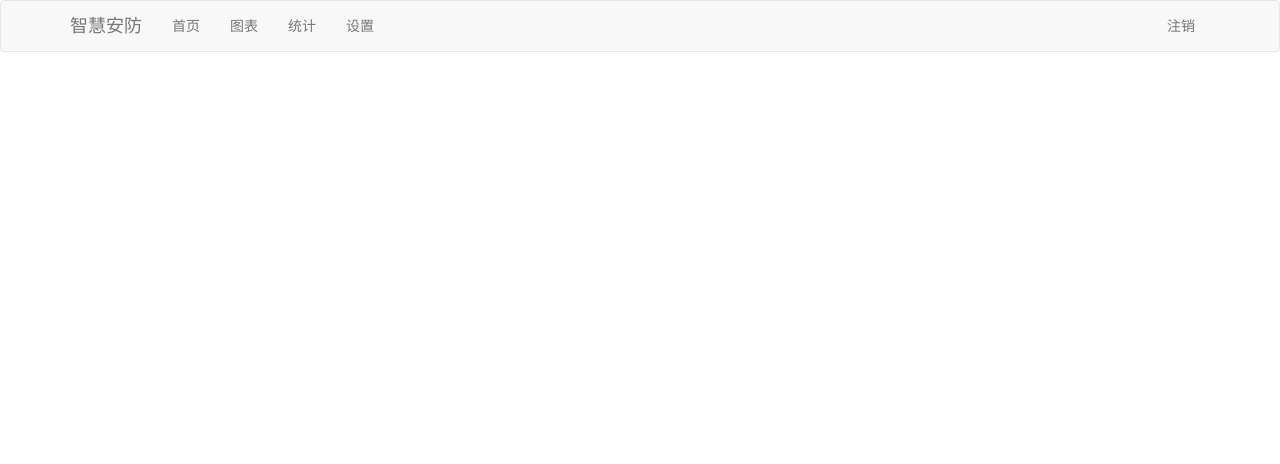
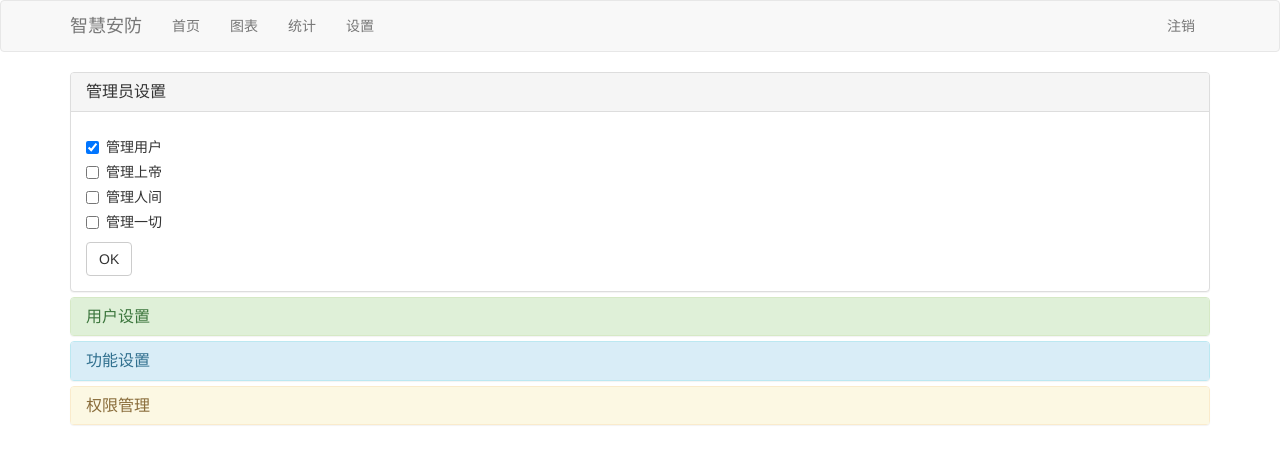
Before and after one commit to xdyangwei/smarttrack, a Flask app: template app/templates/settings.html in a window 1280 px wide. Shown: the top 464 px of the page. Run offline with Flask 2, Linux system fonts and the light colour scheme; a user stored in the database is signed in; tables that the repository leaves empty hold one stand-in row (values such as "Sample post"); the template is opened without the code that fills it: values that come from a table or form of the project are taken from there, most other values are stand-ins (such as "Sample title", 1, 10 or a date in 2020); parts of the project's set-up code (start-up, migrations or seed data) failed here and were passed over; some libraries are stand-ins or nearby versions.

Commit message:
add setting

```diff
--- a/app/main/forms.py
+++ b/app/main/forms.py
@@ -11,3 +11,13 @@ class VideoForm(FlaskForm):
     switch_map = BooleanField(u'Open the map', default=1)
     switch_video = BooleanField(u'Open the video')
     submit = SubmitField(u'Submit')
+
+
+
+class SetForm(FlaskForm):
+    a = BooleanField(u'管理用户', default=1)
+    b = BooleanField(u'管理上帝')
+    c = BooleanField(u'管理人间')
+    d = BooleanField(u'管理一切')
+
+    submit = SubmitField(u'OK')
--- a/app/main/views.py
+++ b/app/main/views.py
@@ -102,7 +102,9 @@ def video_feed():
 
 @main.route('/settings', methods=['GET', 'POST'])
 def settings():
-    return render_template('settings.html')
+    from .forms import SetForm
+    form = SetForm()
+    return render_template('settings.html', form = form)
 
 
 @main.route('/tables', methods=['GET', 'POST'])
--- a/app/templates/settings.html
+++ b/app/templates/settings.html
@@ -1,8 +1,84 @@
 
 {% extends "base.html" %}
+{% import "bootstrap/wtf.html" as wtf %}
 
 {% block title %}Settings{% endblock %}
 
 {% block page_content %}
+<div class="panel-group" id="accordion">
+        <div class="panel panel-default">
+            <div class="panel-heading">
+                <h4 class="panel-title">
+                    <a data-toggle="collapse" data-parent="#accordion"
+                       href="#collapseOne">
+                        管理员设置
+                    </a>
+                </h4>
+            </div>
+            <div id="collapseOne" class="panel-collapse collapse in">
+                    <div class="panel-body">
+                            {{ wtf.quick_form(form) }}
+                        </div>
+            </div>
+        </div>
+        <div class="panel panel-success">
+            <div class="panel-heading">
+                <h4 class="panel-title">
+                    <a data-toggle="collapse" data-parent="#accordion"
+                       href="#collapseTwo">
+                        用户设置
+                    </a>
+                </h4>
+            </div>
 
+            <div id="collapseTwo" class="panel-collapse collapse">
+                <div class="panel-body">
+                        {{ wtf.quick_form(form) }}
+                </div>
+            </div>
+        </div>
+        <div class="panel panel-info">
+            <div class="panel-heading">
+                <h4 class="panel-title">
+                    <a data-toggle="collapse" data-parent="#accordion"
+                       href="#collapseThree">
+                        功能设置
+                    </a>
+                </h4>
+            </div>
+            <div id="collapseThree" class="panel-collapse collapse">
+                <div class="panel-body">
+                        {{ wtf.quick_form(form) }}
+                </div>
+            </div>
+        </div>
+        <div class="panel panel-warning">
+            <div class="panel-heading">
+                <h4 class="panel-title">
+                    <a data-toggle="collapse" data-parent="#accordion"
+                       href="#collapseFour">
+                        权限管理
+                    </a>
+                </h4>
+            </div>
+            <div id="collapseFour" class="panel-collapse collapse">
+                <div class="panel-body">
+                        {{ wtf.quick_form(form) }}
+                </div>
+            </div>
+        </div>
+    </div>
 {% endblock %}
+
+{% block script %}
+<script src="https://cdn.bootcss.com/jquery/2.1.1/jquery.min.js"></script>
+<script src="https://cdn.bootcss.com/bootstrap/3.3.7/js/bootstrap.min.js"></script>
+<script type="text/javascript">
+	$(function () { $('#collapseFour').collapse({
+		toggle: false
+	})});
+	$(function () { $('#collapseTwo').collapse('show')});
+	$(function () { $('#collapseThree').collapse('show')});
+	$(function () { $('#collapseOne').collapse('show')});
+</script>
+{% endblock %}
```
